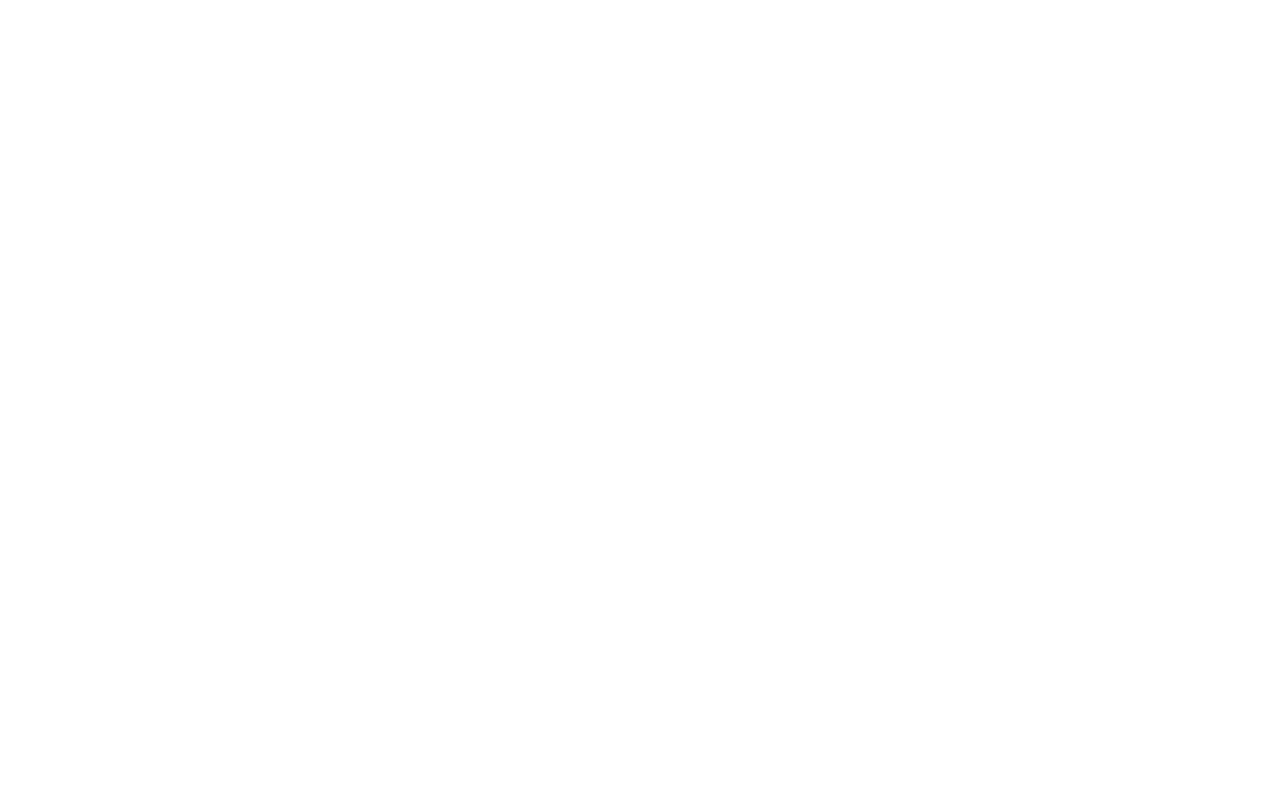
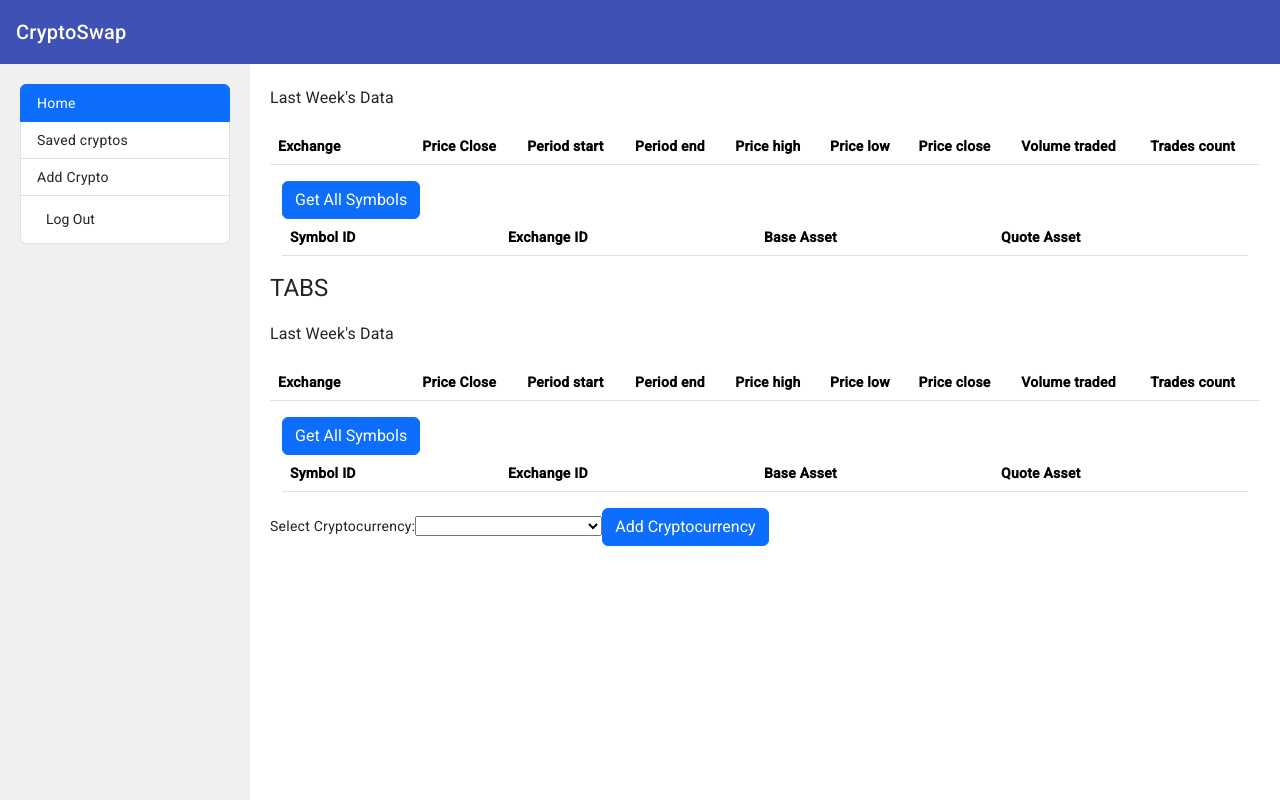
Before and after one commit to bernadettmarsalik/cryptocurrency-app-angular, an Angular app: page /dashboard/tabs in a window 1280 px wide. Before the commit this address led to /. Built offline with nearby package versions, Linux system fonts and the light colour scheme.

Commit message:
logout works

```diff
--- a/src/app/app.module.ts
+++ b/src/app/app.module.ts
@@ -22,6 +22,7 @@ import { MatTabsModule } from '@angular/material/tabs';
 import { CryptoComponent } from './components/dashboard/crypto/crypto.component';
 import { HttpClientModule } from '@angular/common/http';
 import { AddCryptoComponent } from './components/dashboard/add-crypto/add-crypto.component';
+import { MatListModule } from '@angular/material/list';
 
 @NgModule({
   declarations: [
@@ -49,6 +50,7 @@ import { AddCryptoComponent } from './components/dashboard/add-crypto/add-crypto
     MatCheckboxModule,
     MatTabsModule,
     HttpClientModule,
+    MatListModule,
   ],
   providers: [provideAnimationsAsync(), AuthService],
   bootstrap: [AppComponent],
--- a/src/app/components/dashboard/dashboard.component.html
+++ b/src/app/components/dashboard/dashboard.component.html
@@ -4,16 +4,10 @@
   </mat-toolbar>
   <div class="content">
     <div class="sidebar">
-      <h1 class="mb-3" *ngIf="loggedUser">
-        Welcome again {{ loggedUser.username }}!
-      </h1>
-      <button mat-raised-button (click)="onLogOut()" class="mb-3">
-        Log Out
-      </button>
       <app-sidebar></app-sidebar>
     </div>
     <div class="main">
-      <app-tabs></app-tabs>
+      <router-outlet></router-outlet>
     </div>
   </div>
 </div>
--- a/src/app/components/dashboard/sidebar/sidebar.component.html
+++ b/src/app/components/dashboard/sidebar/sidebar.component.html
@@ -1 +1,22 @@
-<div>SIDEBAR</div>
+<div class="list-group">
+  <a
+    routerLink="/dashboard"
+    class="list-group-item list-group-item-action active"
+    aria-current="true"
+  >
+    Home
+  </a>
+  <a
+    routerLink="/dashboard/crypto"
+    class="list-group-item list-group-item-action"
+    >Saved cryptos</a
+  >
+  <a
+    routerLink="/dashboard/add-crypto"
+    class="list-group-item list-group-item-action"
+    >Add Crypto</a
+  >
+  <li class="list-group-item list-group-item-action">
+    <button (click)="onLogOut()" class="btn btn-sm">Log Out</button>
+  </li>
+</div>
--- a/src/app/components/dashboard/sidebar/sidebar.component.ts
+++ b/src/app/components/dashboard/sidebar/sidebar.component.ts
@@ -1,10 +1,28 @@
 import { Component } from '@angular/core';
+import { SignUp } from '../../../models/SignUp.model';
+import { Router } from '@angular/router';
+import { AuthService } from '../../../services/auth.service';
 
 @Component({
   selector: 'app-sidebar',
   templateUrl: './sidebar.component.html',
-  styleUrl: './sidebar.component.scss'
+  styleUrl: './sidebar.component.scss',
 })
 export class SidebarComponent {
+  loggedUser?: SignUp;
+  constructor(private router: Router, private authService: AuthService) {
+    const localUser = localStorage.getItem('loggedUser');
+    if (localUser != null) {
+      this.loggedUser = JSON.parse(localUser);
+      console.log('loggedUser:', this.loggedUser);
+      this.authService.isLoggedIn$.subscribe((isLoggedIn) => {
+        this.authService.isLoggedIn = isLoggedIn;
+      });
+    }
+  }
 
+  onLogOut() {
+    this.authService.logOut();
+    this.router.navigate(['/logout']);
+  }
 }
--- a/src/app/components/start/start.component.ts
+++ b/src/app/components/start/start.component.ts
@@ -119,8 +119,8 @@ export class StartComponent {
   }
 
   onLogOut() {
-    this.authService.isLoggedIn = false;
-    this.router.navigate(['start']);
+    this.authService.logOut();
+    this.router.navigate(['/logout']);
   }
 
   private getStoredUsers(): SignUp[] {
--- a/src/app/services/auth.service.ts
+++ b/src/app/services/auth.service.ts
@@ -39,9 +39,9 @@ export class AuthService {
     localStorage.setItem(this.LS_KEY, authState);
   }
 
-  logOut(): void {
+  logOut(username?: string): void {
     this.isLoggedIn = false;
-    this.saveStateToLocalStorage();
+    this.saveStateToLocalStorage(username);
   }
 
   // private saveStateToLocalStorage(): void {
```
Also changed, not shown: src/app/app-routing.module.ts (+11 -5 lines).
